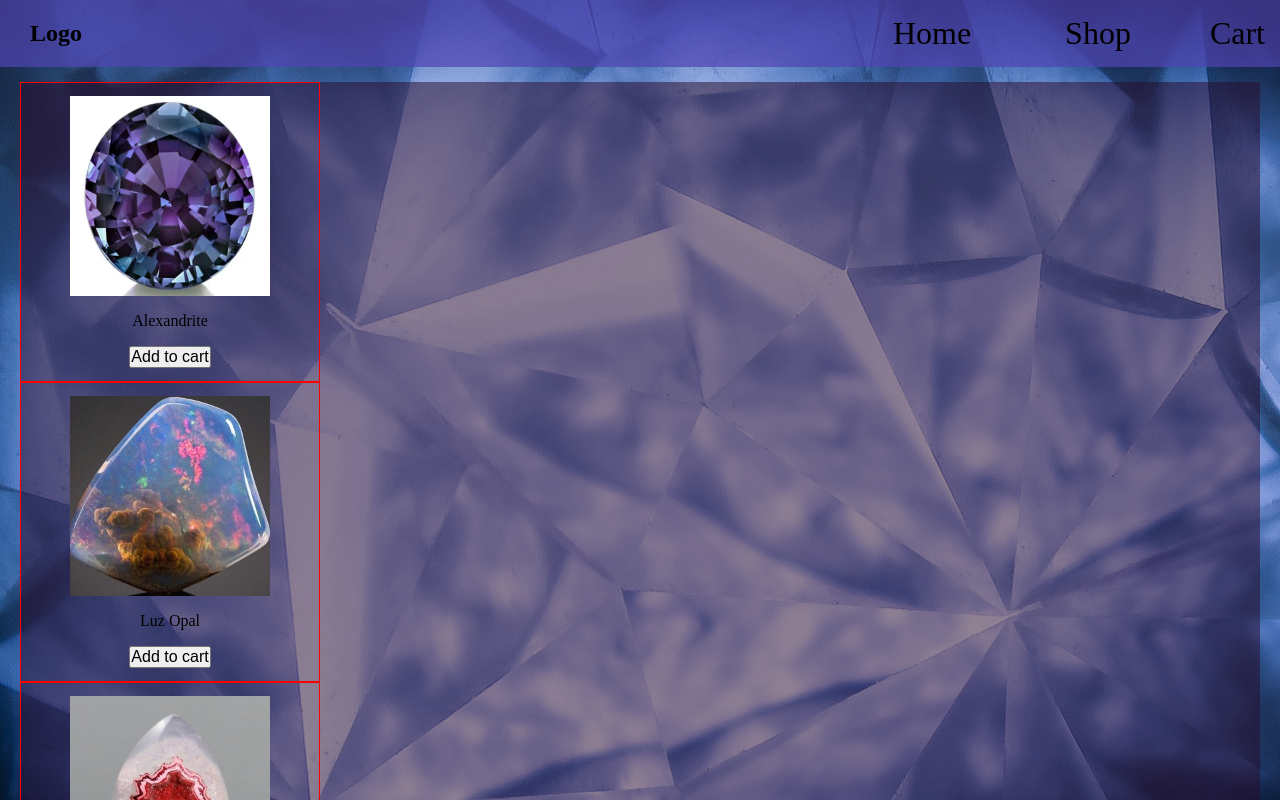
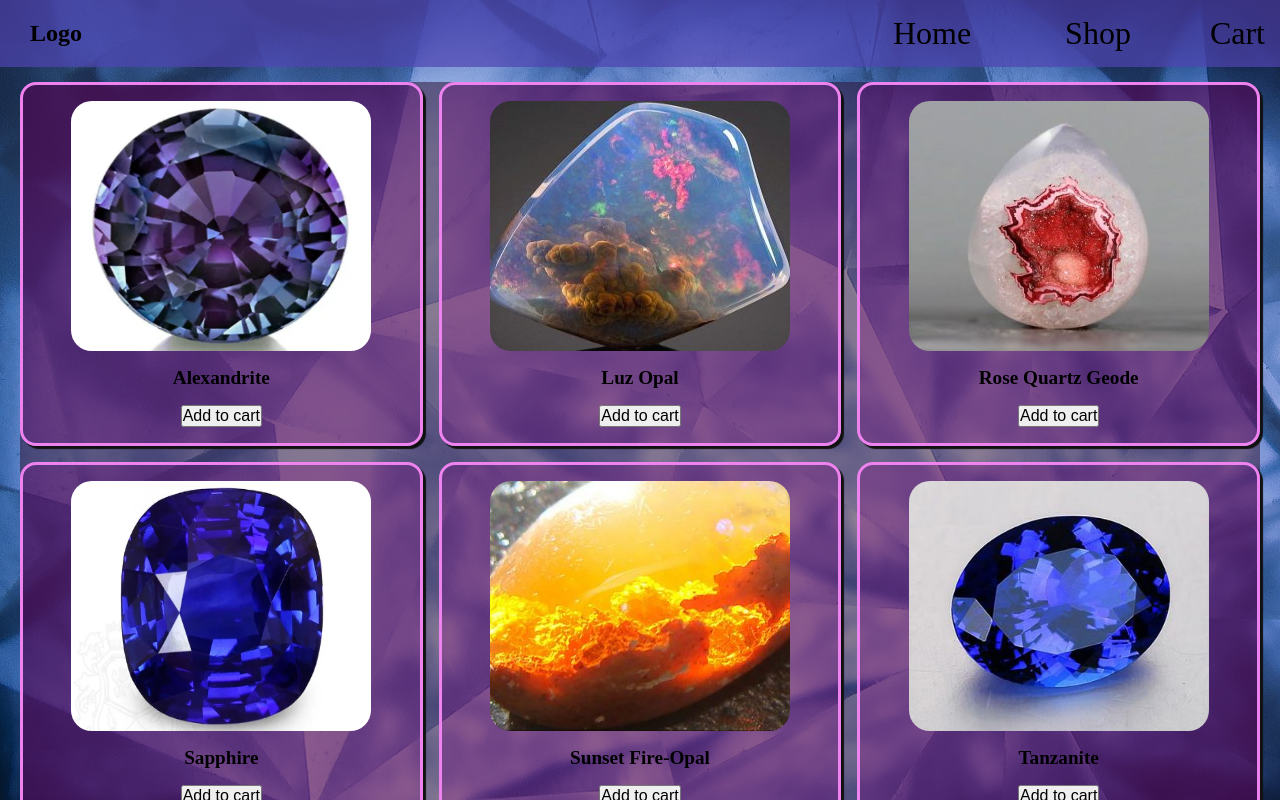
Before and after one commit to BiAniTy-AML/Shop_page, a React (Create React App) app: page /shop in a window 1280 px wide. Shown: the top 800 px of the page. Built offline with nearby package versions, Linux system fonts and the light colour scheme.

Commit message:
Makes the navbar sticky and styles the products' cards

```diff
--- a/src/components/Shop.js
+++ b/src/components/Shop.js
@@ -28,7 +28,7 @@ const Shop = () => {
 
     for (let i = 0; i < products.length; i++) {
         all_items.push(
-            <div className="shop_item" key={i}>
+            <div data-testid="product" className="shop_item" key={i}>
                 <ShopItem
                     name={products[i].name}
                     img_name={products[i].img_name}
@@ -38,7 +38,14 @@ const Shop = () => {
         );
     }
 
-    return <div className="items_container main_content">{all_items}</div>;
+    return (
+        <section
+            data-testid="main_shop_container"
+            className="items_container main_content"
+        >
+            {all_items}
+        </section>
+    );
 };
 
 export default Shop;
--- a/src/styles/Styles.css
+++ b/src/styles/Styles.css
@@ -24,6 +24,8 @@ a {
     -moz-background-size: cover;
     -o-background-size: cover;
     background-size: cover;
+
+    position: relative;
 }
 
 /** Navbar starts here */
@@ -35,6 +37,10 @@ nav {
     padding: 15px 15px 15px 30px;
 
     background: rgb(80, 69, 178, 0.7);
+
+    position: sticky;
+    top: 0;
+    left: 0;
 }
 
 nav .logo {
@@ -88,26 +94,45 @@ nav a {
 /** Shop starts here */
 .items_container {
     background: rgb(40, 8, 40, 0.5);
+    border-radius: 1rem;
     margin: 15px 20px;
+
+    display: flex;
+    flex-flow: row wrap;
+    gap: 1rem;
 }
 /** Shop ends here */
 
 /** Shop item starts here */
 .shop_item {
-    border: 1px solid red;
-    width: 300px;
-    height: 300px;
+    border: 3px solid violet;
+    box-shadow: 3px 3px 1px #111;
+    border-radius: 1rem;
+    background: rgb(128, 0, 128, 0.3);
+
+    padding: 1rem;
+
+    min-width: 300px;
+    min-height: 300px;
 
     display: flex;
     justify-content: center;
     align-items: center;
     flex-flow: column nowrap;
     gap: 1rem;
+
+    flex-grow: 1;
 }
 
 .item_pic {
-    width: 200px;
-    height: 200px;
+    width: 300px;
+    height: 250px;
+    border-radius: 1.3rem;
+}
+
+.item_name {
+    font-weight: bold;
+    font-size: 1.2rem;
 }
 
 .add_to_cart {
```
Also changed, not shown: 1 other file (tests, documents, lock files or other folders).
